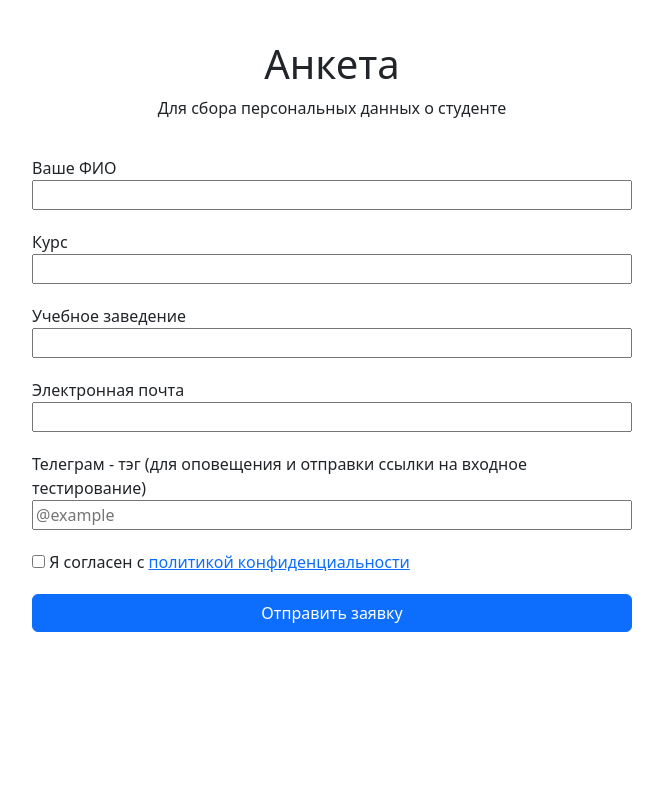
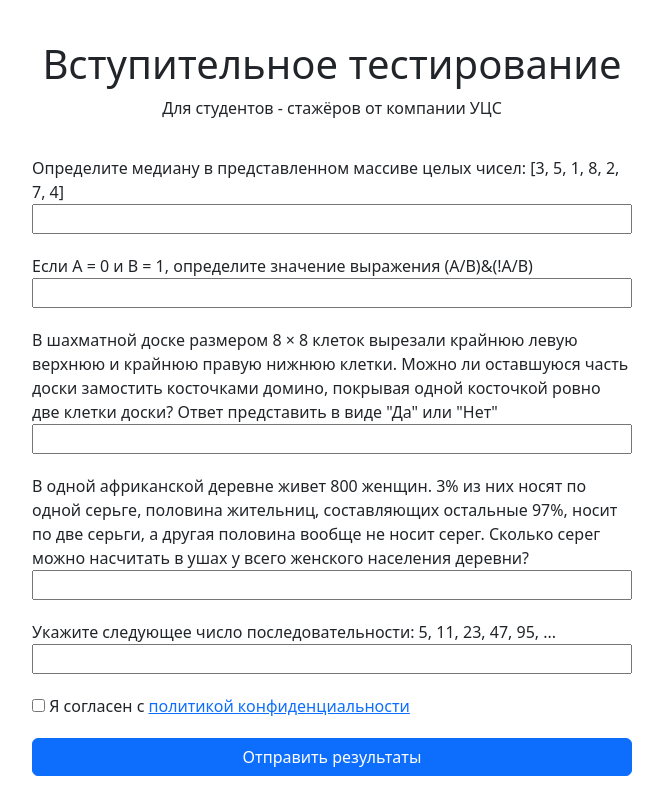
Before and after one commit to iron-66/LK_CRM_Backend, a Django app: page / in a window 1280 px wide. Shown: the whole page, without its empty margins (308-971 px from the left). Run offline with Django 4.2, Linux system fonts and the light colour scheme.

Commit message:
Added entrance testing

```diff
--- a/bot.py
+++ b/bot.py
@@ -132,7 +132,7 @@ def ask_vk(message):
 def ask_email(message):
     user_id = message.from_user.id
     user_data[user_id]['email'] = message.text
-    bot.send_message(user_id, 'Отлично. Вы завершили анкетирование!')
+    bot.send_message(user_id, f'Отлично. Вы завершили анкетирование! Ваша персональная ссылка для прохождения вступительного тестирования: http://158.160.137.207:8000/?{user_id}')
 
     save_to_database(user_data[user_id], user_id)
 
--- a/form/templates/form/index.html
+++ b/form/templates/form/index.html
@@ -35,28 +35,28 @@
         <form class="content" method="post">
             {% csrf_token %}
             <div class="description">
-                <h1>Анкета</h1>
-                <p>Для сбора персональных данных о студенте</p>
+                <h1>Вступительное тестирование</h1>
+                <p>Для студентов - стажёров от компании УЦС</p>
             </div>
 
-            <label class="input">Ваше ФИО</label>
-            <input title="Фио" type="text" name="fullname" class="span3">
+            <label class="input">Определите медиану в представленном массиве целых чисел: [3, 5, 1, 8, 2, 7, 4]</label>
+            <input title="4" type="number" name="fullname" class="span3">
 
-            <label class="input">Курс</label>
-            <input title="Курс" type="number" name="course" class="span3">
+            <label class="input">Если A = 0 и B = 1, определите значение выражения (A/B)&(!A/B)</label>
+            <input title="1" type="number" name="course" class="span3">
 
-            <label class="input">Учебное заведение</label>
-            <input title="Университет" type="text" name="study_org" class="span3">
+            <label class="input">В шахматной доске размером 8 × 8 клеток вырезали крайнюю левую верхнюю и крайнюю правую нижнюю клетки. Можно ли оставшуюся часть доски замостить косточками домино, покрывая одной косточкой ровно две клетки доски? Ответ представить в виде "Да" или "Нет"</label>
+            <input title="Нет" type="text" name="study_org" class="span3">
 
-            <label class="input">Электронная почта</label>
-            <input title="Email" type="email" name="email" class="span3">
+            <label class="input">В одной африканской деревне живет 800 женщин. 3% из них носят по одной серьге, половина жительниц, составляющих остальные 97%, носит по две серьги, а другая половина вообще не носит серег. Сколько серег можно насчитать в ушах у всего женского населения деревни?</label>
+            <input title="800" type="number" name="email" class="span3">
 
-            <label class="input">Телеграм - тэг (для оповещения и отправки ссылки на входное тестирование)</label>
-            <input placeholder="@example" type="text" name="telegram" class="span3">
+            <label class="input">Укажите следующее число последовательности: 5, 11, 23, 47, 95, ...</label>
+            <input title="191" type="number" name="telegram" class="span3">
 
             <label class="input"><input type="checkbox" name="terms"> Я согласен с <a href="#">политикой конфиденциальности</a></label>
 
-            <input type="submit" value="Отправить заявку" class="btn btn-primary pull-right input">
+            <input type="submit" value="Отправить результаты" class="btn btn-primary pull-right input">
             <div class="clearfix"></div>
         </form>
     </div>
```
